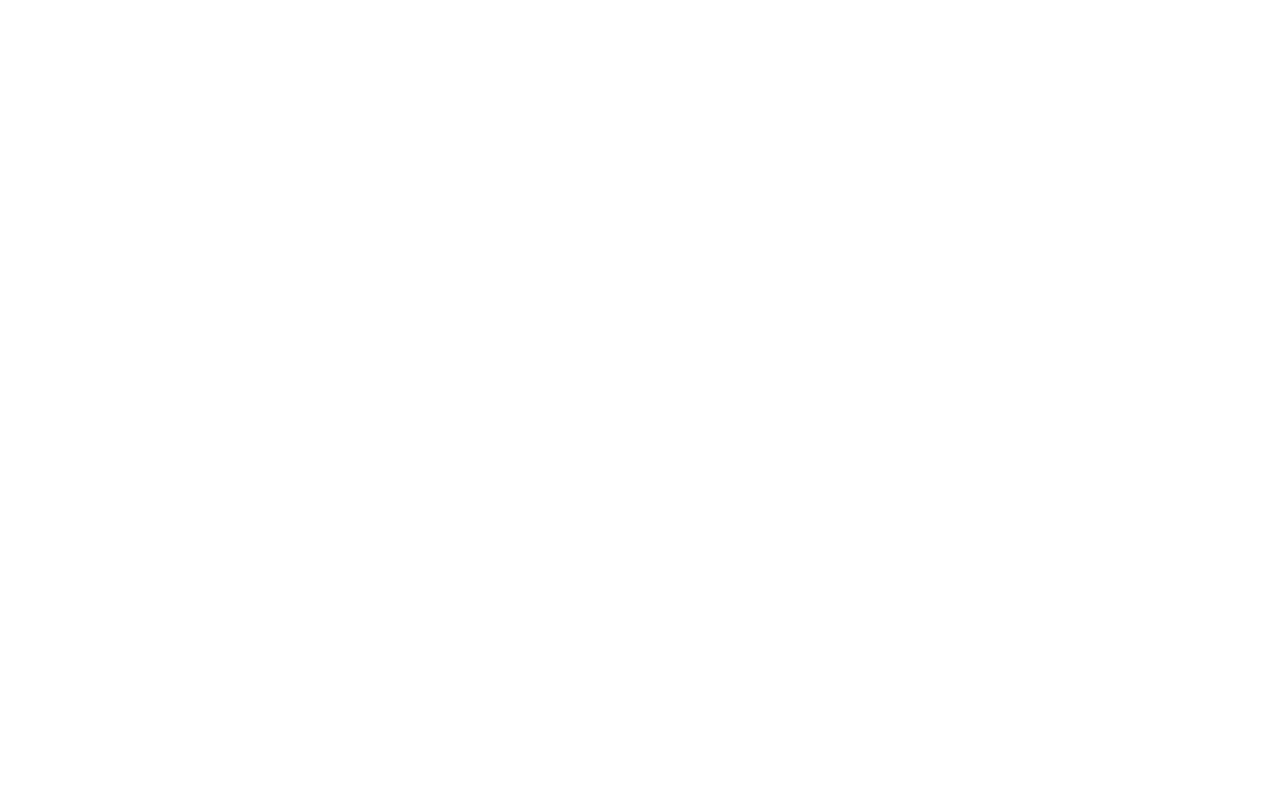
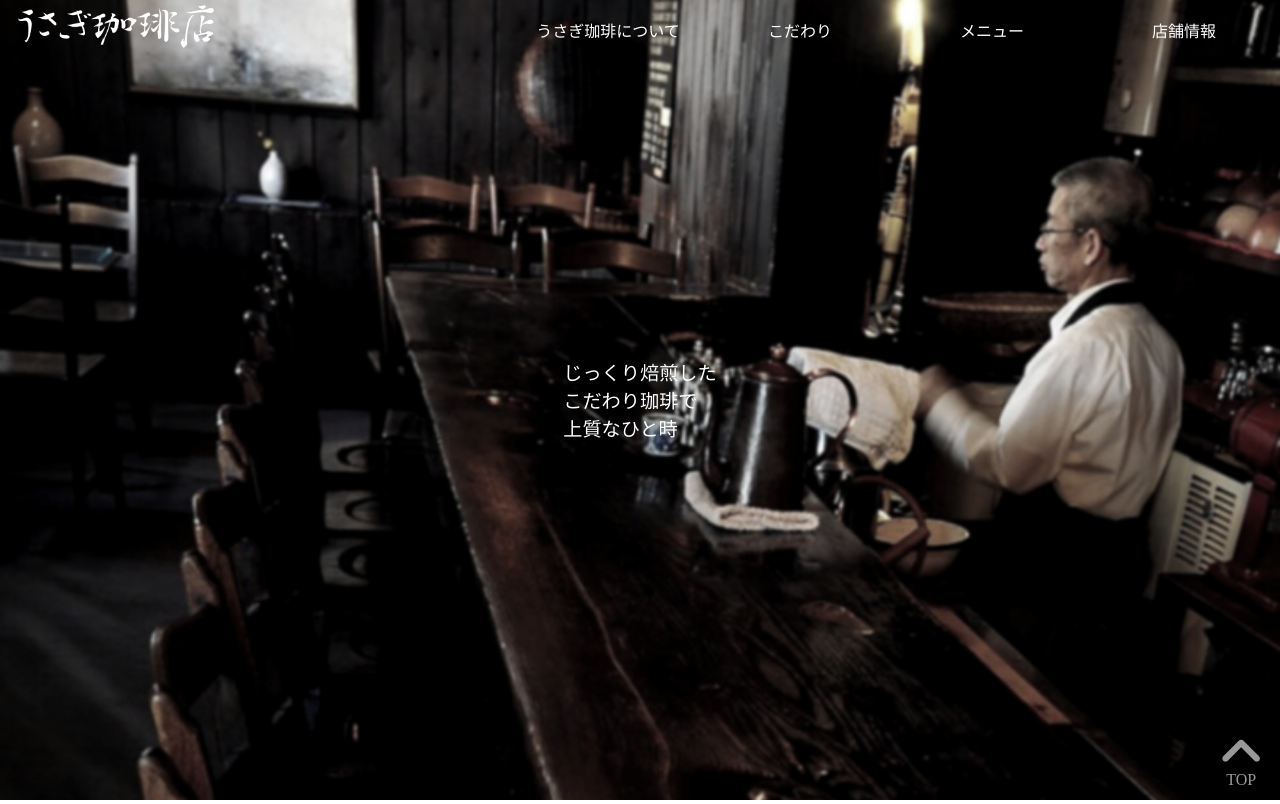
Before and after one commit to nmayu/coffee, a plain HTML site: page index.html in a window 1280 px wide. Shown: the top 804 px of the page. Drawn offline with Linux system fonts and the light colour scheme; files whose address does not match are found by name.

Commit message:
Update style.css

```diff
--- a/style.css
+++ b/style.css
@@ -233,7 +233,7 @@ html{
 
 /*ビジュアル*/
 .visual{
-  background-image: url("../img/sp.png");
+  background-image: url("https://github.com/nmayu/coffee/blob/main/sp.png");
   height:100vh;
 }
 .visual p{
@@ -311,7 +311,7 @@ dl.menu dd{
 
 /*フッター*/
 .footer{
-  background-image: url("../img/visual.jpg");
+  background-image: url("https://github.com/nmayu/coffee/blob/main/visual.jpg");
   padding: 16px;
 }
 .footer_nav{
@@ -383,7 +383,7 @@ small{
 
   /*ビジュアル*/
   .visual{
-    background-image: url("../img/pc.png");
+    background-image: url("https://github.com/nmayu/coffee/blob/main/pc.png");
     background-size: cover;
   }
 
```
